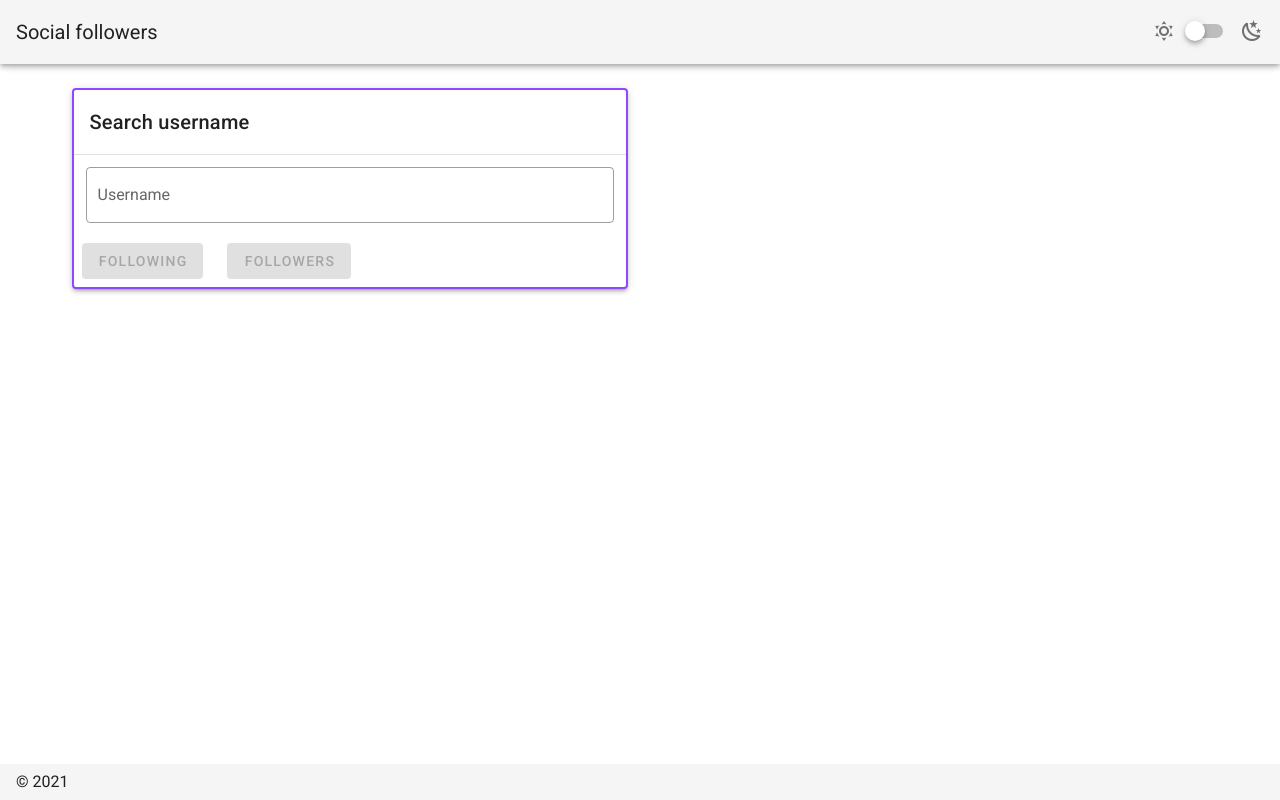
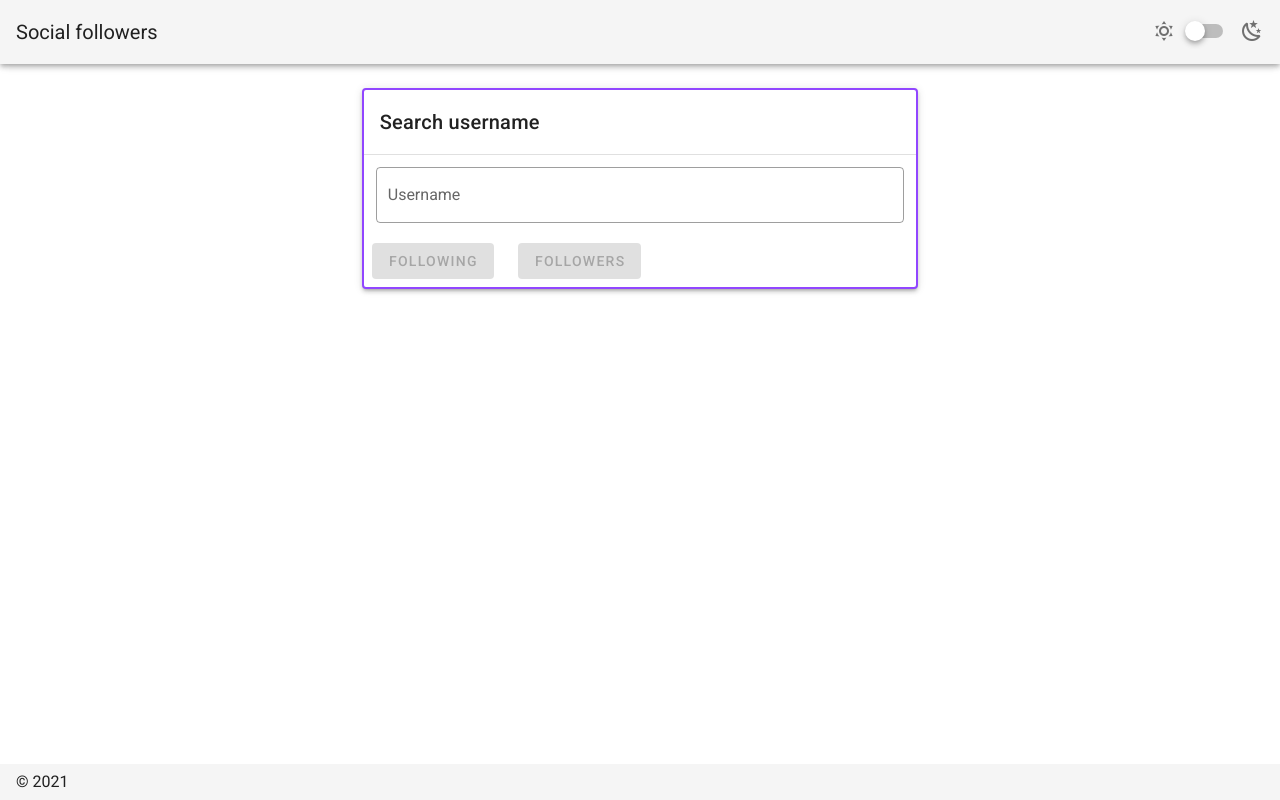
Before and after one commit to pabloivan013/nuxt-social-followers, a Nuxt app: page / in a window 1280 px wide. Built offline with nearby package versions, Linux system fonts and the light colour scheme.

Commit message:
Adding url query parameter

```diff
--- a/pages/index.vue
+++ b/pages/index.vue
@@ -1,7 +1,7 @@
 <template>
   <div>
     <v-container>
-      <v-row>
+      <v-row justify="center">
         <v-col cols="12" md="6">
           <v-card
             elevation="3"
@@ -41,7 +41,6 @@
             <v-card-actions>
               <v-row >
 
-
               <v-col  cols="auto" class="pt-2">
                 <v-btn
                   :disabled="!valid_username || !username_data"
@@ -61,7 +60,6 @@
                 </v-btn>
               </v-col>
 
-
                 <v-col cols="auto" class="text-center">
                   <div v-if="loading_follows">
                     <v-progress-circular
@@ -74,10 +72,12 @@
             </v-card-actions>
           </v-card>
         </v-col>
-        <v-col sm="6" md="6">
+
+        <!-- User card -->
+        <v-col sm="6" md="6" v-if="valid_username">
           <v-row>
             <v-col>
-              <div v-if="valid_username">
+              <div>
                 <twitch-user-card :userData="username_data" />
               </div>
             </v-col>
@@ -103,6 +103,7 @@
           </v-row>
         </v-col>
       </v-row>
+
       <v-row v-if="user_follows.total">
         <v-col>
           <v-card elevation="3">
@@ -117,7 +118,7 @@
         </v-col>
       </v-row>
       <v-row
-        v-if="!(!valid_username || !username_data || !query_follow_type)"
+        v-if="(valid_username && username_data && query_follow_type)"
         class="text-center"
       >
         <v-col>
@@ -193,6 +194,10 @@ export default {
     }
   },
   created: function() {
+    let queryUsername = this.$route.query.username
+    if (queryUsername)
+      this.username = queryUsername
+
     this.debouncedUser = _.debounce(this.getUserData, 500);
   },
   methods: {
```
